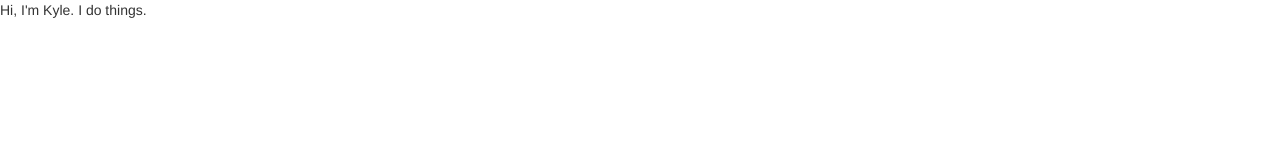
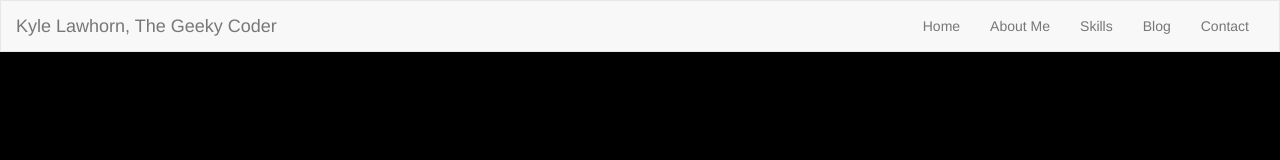
Before and after one commit to lawhorkl/kylelawhorn.com, a plain HTML site: page index.html in a window 1280 px wide. Drawn offline with nearby package versions, Linux system fonts and the light colour scheme.

Commit message:
add bootstrap navbar and links, make basic css pretty. include mockup for finished product

```diff
--- a/css/style.css
+++ b/css/style.css
@@ -0,0 +1,8 @@
+body {
+  background-color:#000;
+  color:#fff;
+}
+
+.site-header {
+	border-radius: 0;
+}
--- a/index.html
+++ b/index.html
@@ -1,17 +1,45 @@
 <!doctype html>
 <html>
   <head>
-    <title>Kyle Lawhorn, Web Designer and Software Developer || Home</title>
+    <title>Kyle Lawhorn, The Geeky Coder || Home</title>
     <link href="https://maxcdn.bootstrapcdn.com/bootstrap/3.3.7/css/bootstrap.min.css" rel="stylesheet" integrity="sha384-BVYiiSIFeK1dGmJRAkycuHAHRg32OmUcww7on3RYdg4Va+PmSTsz/K68vbdEjh4u" crossorigin="anonymous">
     <link rel="stylesheet" type="text/css" href="./css/style.css">
   </head>
   <body>
-    <p>Hi, I'm Kyle. I do things.</p>
-    <script
-      src="https://code.jquery.com/jquery-3.2.1.min.js"
-      integrity="sha256-hwg4gsxgFZhOsEEamdOYGBf13FyQuiTwlAQgxVSNgt4="
-      crossorigin="anonymous"></script>
-    <script src="https://maxcdn.bootstrapcdn.com/bootstrap/3.3.7/js/bootstrap.min.js" integrity="sha384-Tc5IQib027qvyjSMfHjOMaLkfuWVxZxUPnCJA7l2mCWNIpG9mGCD8wGNIcPD7Txa" crossorigin="anonymous"></script>
-  </body>
+				<nav class="navbar navbar-default site-header">
+					<div class="container-fluid">
+						<!-- Brand and toggle get grouped for better mobile display -->
+						<div class="navbar-header">
+							<button type="button" class="navbar-toggle collapsed" data-toggle="collapse" data-target="#bs-example-navbar-collapse-1" aria-expanded="false">
+								<span class="sr-only">Toggle navigation</span>
+								<span class="icon-bar"></span>
+								<span class="icon-bar"></span>
+								<span class="icon-bar"></span>
+							</button>
+							<a class="navbar-brand" href="#">Kyle Lawhorn, The Geeky Coder</a>
+						</div>
 
-</html>
+						<!-- Collect the nav links, forms, and other content for toggling -->
+						<div class="collapse navbar-collapse" id="bs-example-navbar-collapse-1">
+							<ul class="nav navbar-nav">
+								<!-- <li class="active"><a href="#">Link <span class="sr-only">(current)</span></a></li> -->
+							</ul>
+							<ul class="nav navbar-nav navbar-right">
+								<li><a href="#">Home</a></li>
+								<li><a href="#">About Me</a></li>
+								<li><a href="#">Skills</a></li>
+								<li><a href="#">Blog</a></li>
+								<li><a href="#">Contact</a></li>
+							</ul>
+						</div><!-- /.navbar-collapse -->
+					</div><!-- /.container-fluid -->
+				</nav>
+
+    		<div claSs="container-fluid">
+				</div>
+
+				<script src="https://code.jquery.com/jquery-3.2.1.min.js" integrity="sha256-hwg4gsxgFZhOsEEamdOYGBf13FyQuiTwlAQgxVSNgt4=" crossorigin="anonymous"></script>
+				<script src="https://maxcdn.bootstrapcdn.com/bootstrap/3.3.7/js/bootstrap.min.js" integrity="sha384-Tc5IQib027qvyjSMfHjOMaLkfuWVxZxUPnCJA7l2mCWNIpG9mGCD8wGNIcPD7Txa" crossorigin="anonymous"></script>
+			</body>
+
+		</html>
```
Also changed, not shown: 1 other file.
